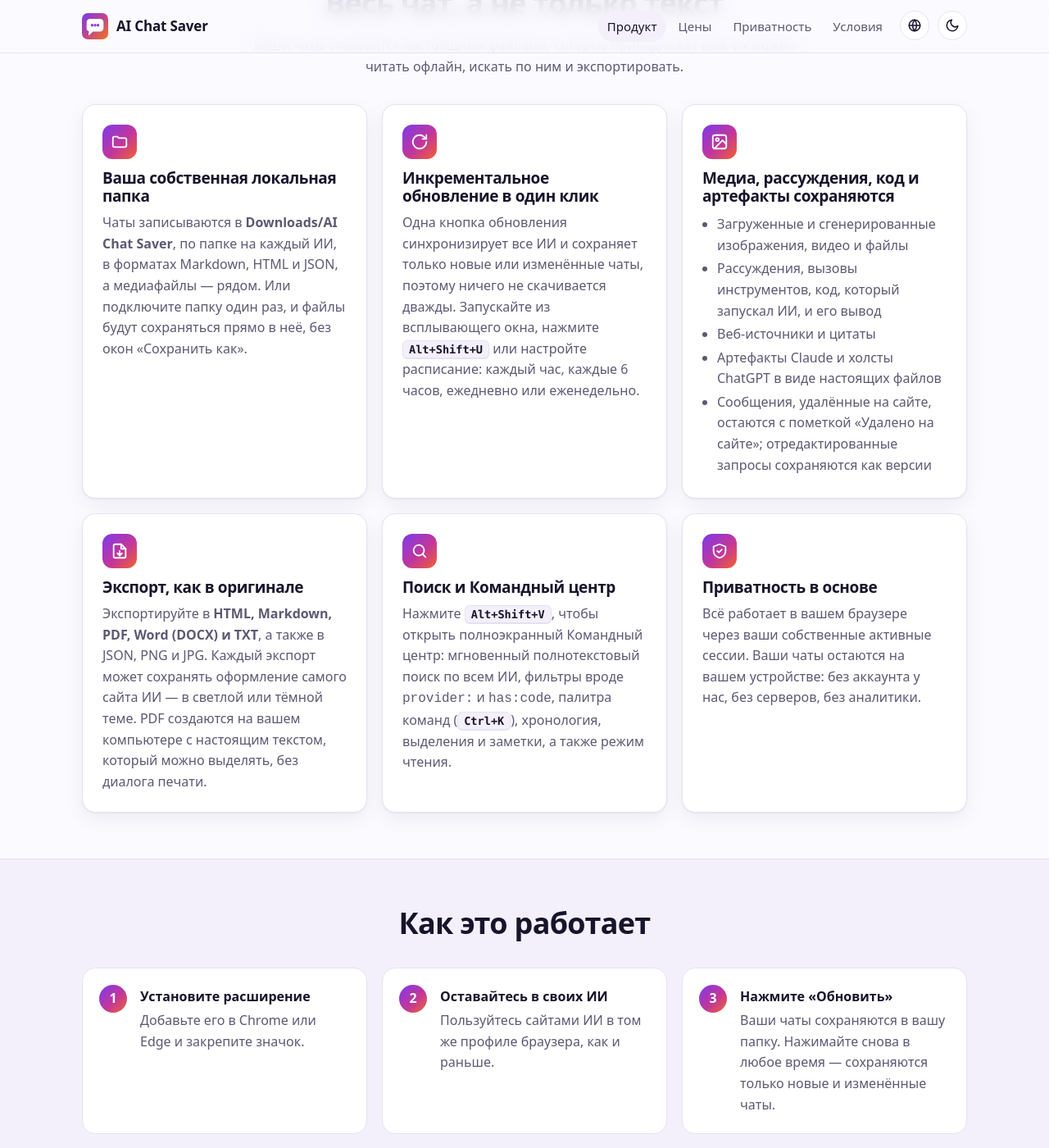
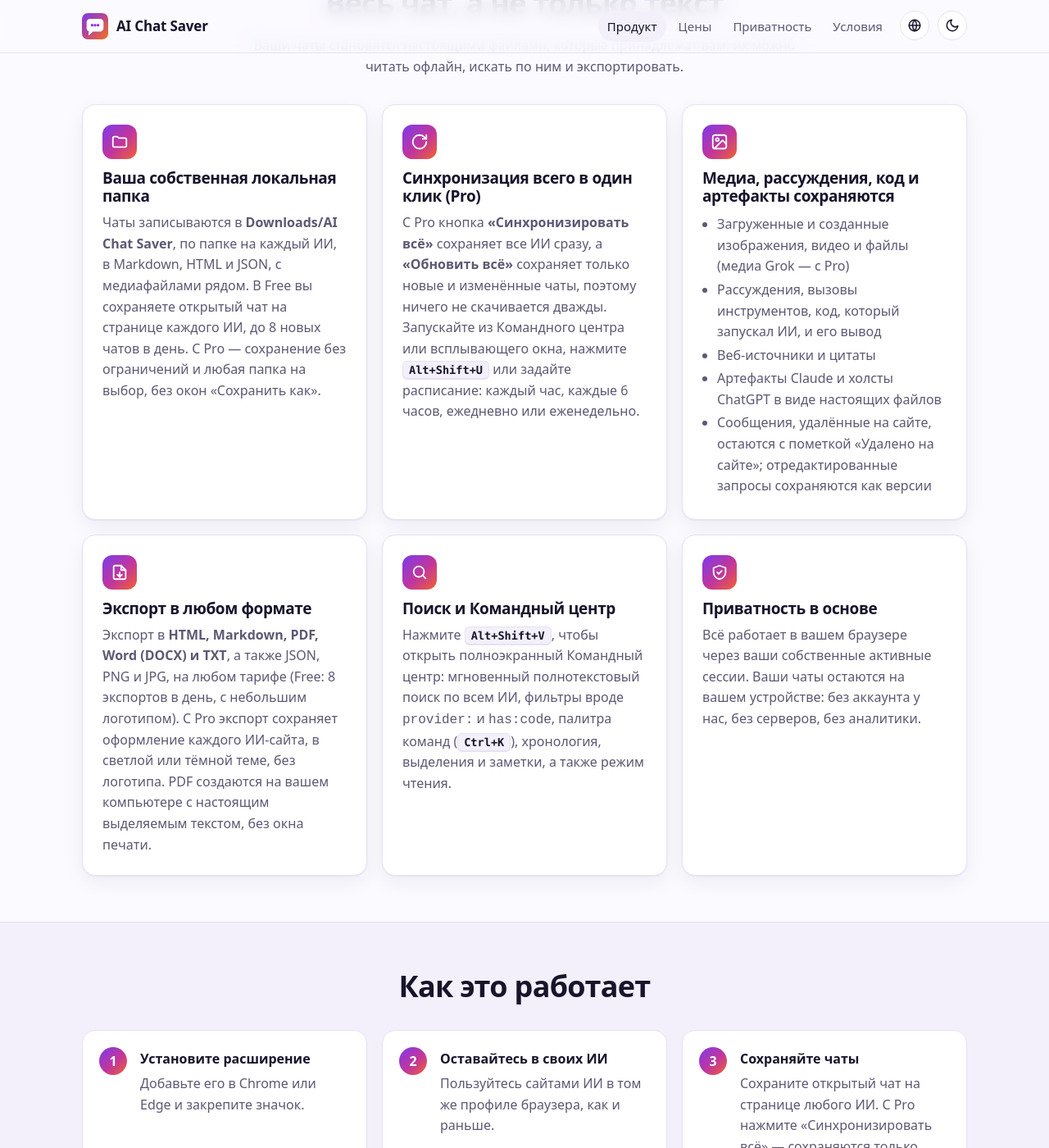
Before and after one commit to aichatsaver/aichatsaver.github.io, a Jekyll site: the page built from ru/index.html, in a window 1280 px wide and 1400 px high, scrolled down 1275 px. Shown: the whole window at 82% size. Built offline with Jekyll 4.4.1, drawn with Linux system fonts in a browser that asks for light colours; some of the changed text lies outside the part shown.

Commit message:
Site: v2.14 Free/Pro texts (ru)

```diff
--- a/_data/i18n/ru.yml
+++ b/_data/i18n/ru.yml
@@ -29,22 +29,25 @@ stores:
   version: Версия %version%
 meta:
   tagline: Сохраняйте каждый чат с ИИ в папку на своём компьютере.
-  description: 'AI Chat Saver — расширение для браузера, которое сохраняет ваши чаты из 18 ИИ-ассистентов в локальную папку: обновление в один клик, поиск и экспорт, который выглядит как оригинальные сайты.'
+  description: "AI Chat Saver — расширение для браузера, которое сохраняет ваши чаты из 18 ИИ-ассистентов в локальную папку, с поиском и экспортом в любом формате. Pro добавляет синхронизацию всех ИИ в один клик и экспорт в оформлении оригинальных сайтов."
   pro_status: Pro — скоро запуск
   free_features:
   - "Все 18 ИИ"
   - "Командный центр для просмотра чатов"
-  - "8 сохранений в день"
+  - "Ручное сохранение открытого чата"
+  - "8 новых чатов в день"
   - "8 экспортов в день, любой формат"
+  - "Studio и выделения"
   - "Медиа из всех ИИ (кроме Grok)"
   - "Сохранение в «Загрузки»"
   - "Небольшой логотип как водяной знак"
   pro_features:
   - "Всё, что есть в Free"
+  - "«Синхронизировать всё» из Командного центра"
   - "Безлимитные сохранения и экспорт"
   - "Без водяного знака"
   - "Оригинальный вид ИИ"
-  - "Синхронизация, автосинхронизация и расписания"
+  - "Автосинхронизация и расписания"
   - "Медиа Grok и восстановление удалённых чатов"
   - "Любая папка"
   - "Один ключ на устройство"
@@ -54,25 +57,25 @@ home:
   h1_a: 'Каждый чат с ИИ — '
   h1_b: на вашем компьютере
   h1_c: .
-  lede: '%name% — расширение для браузера, которое сохраняет ваши чаты из 18 ИИ-ассистентов в папку на вашем собственном компьютере. Один клик — и всё актуально, а данные никогда не покидают ваше устройство.'
+  lede: "%name% — расширение для браузера, которое сохраняет ваши чаты из 18 ИИ-ассистентов в папку на вашем компьютере. Сохраняйте открытый чат в один клик; с Pro один клик синхронизирует все ИИ. Ничего не покидает ваше устройство."
   hero_note: Для Google Chrome и Microsoft Edge.
   ais_h2: Работает с 18 ИИ
   ais_p: Входите в свои ИИ в браузере как обычно. %name% сохраняет чаты каждого из них в отдельную папку.
   features_h2: Весь чат, а не только текст
   features_p: 'Ваши чаты становятся настоящими файлами, которые принадлежат вам: их можно читать офлайн, искать по ним и экспортировать.'
   f1_h: Ваша собственная локальная папка
-  f1_p: Чаты записываются в <strong>Downloads/AI Chat Saver</strong>, по папке на каждый ИИ, в форматах Markdown, HTML и JSON, а медиафайлы — рядом. Или подключите папку один раз, и файлы будут сохраняться прямо в неё, без окон «Сохранить как».
-  f2_h: Инкрементальное обновление в один клик
-  f2_p: 'Одна кнопка обновления синхронизирует все ИИ и сохраняет только новые или изменённые чаты, поэтому ничего не скачивается дважды. Запускайте из всплывающего окна, нажмите <kbd>Alt+Shift+U</kbd> или настройте расписание: каждый час, каждые 6 часов, ежедневно или еженедельно.'
+  f1_p: "Чаты записываются в <strong>Downloads/AI Chat Saver</strong>, по папке на каждый ИИ, в Markdown, HTML и JSON, с медиафайлами рядом. В Free вы сохраняете открытый чат на странице каждого ИИ, до 8 новых чатов в день. С Pro — сохранение без ограничений и любая папка на выбор, без окон «Сохранить как»."
+  f2_h: "Синхронизация всего в один клик (Pro)"
+  f2_p: "С Pro кнопка <strong>«Синхронизировать всё»</strong> сохраняет все ИИ сразу, а <strong>«Обновить всё»</strong> сохраняет только новые и изменённые чаты, поэтому ничего не скачивается дважды. Запускайте из Командного центра или всплывающего окна, нажмите <kbd>Alt+Shift+U</kbd> или задайте расписание: каждый час, каждые 6 часов, ежедневно или еженедельно."
   f3_h: Медиа, рассуждения, код и артефакты сохраняются
   f3_items:
-  - Загруженные и сгенерированные изображения, видео и файлы
+  - "Загруженные и созданные изображения, видео и файлы (медиа Grok — с Pro)"
   - Рассуждения, вызовы инструментов, код, который запускал ИИ, и его вывод
   - Веб-источники и цитаты
   - Артефакты Claude и холсты ChatGPT в виде настоящих файлов
   - Сообщения, удалённые на сайте, остаются с пометкой «Удалено на сайте»; отредактированные запросы сохраняются как версии
-  f4_h: Экспорт, как в оригинале
-  f4_p: Экспортируйте в <strong>HTML, Markdown, PDF, Word (DOCX) и TXT</strong>, а также в JSON, PNG и JPG. Каждый экспорт может сохранять оформление самого сайта ИИ — в светлой или тёмной теме. PDF создаются на вашем компьютере с настоящим текстом, который можно выделять, без диалога печати.
+  f4_h: "Экспорт в любом формате"
+  f4_p: "Экспорт в <strong>HTML, Markdown, PDF, Word (DOCX) и TXT</strong>, а также JSON, PNG и JPG, на любом тарифе (Free: 8 экспортов в день, с небольшим логотипом). С Pro экспорт сохраняет оформление каждого ИИ-сайта, в светлой или тёмной теме, без логотипа. PDF создаются на вашем компьютере с настоящим выделяемым текстом, без окна печати."
   f5_h: Поиск и Командный центр
   f5_p: 'Нажмите <kbd>%shortcut%</kbd>, чтобы открыть полноэкранный Командный центр: мгновенный полнотекстовый поиск по всем ИИ, фильтры вроде <code>provider:</code> и <code>has:code</code>, палитра команд (<kbd>Ctrl+K</kbd>), хронология, выделения и заметки, а также режим чтения.'
   f6_h: Приватность в основе
@@ -83,8 +86,8 @@ home:
     d: Добавьте его в Chrome или Edge и закрепите значок.
   - t: Оставайтесь в своих ИИ
     d: Пользуйтесь сайтами ИИ в том же профиле браузера, как и раньше.
-  - t: Нажмите «Обновить»
-    d: Ваши чаты сохраняются в вашу папку. Нажимайте снова в любое время — сохраняются только новые и изменённые чаты.
+  - t: "Сохраняйте чаты"
+    d: "Сохраните открытый чат на странице любого ИИ. С Pro нажмите «Синхронизировать всё» — сохраняются только новые и изменённые чаты."
   priv_eyebrow: Приватность
   priv_h2: Ваши чаты никогда не попадают к нам
   priv_p: '%name% читает ваши чаты через браузер с тех сайтов ИИ, в которые вы вошли, и записывает их только в вашу собственную папку и в локальное хранилище браузера. Прочитайте полную <a href="%privacy_url%">Политику конфиденциальности</a> (на английском).'
@@ -103,6 +106,8 @@ home:
     a: После каждой синхронизации расширение проверяет все ИИ. Если сайт изменился и сохранение перестало работать, вы получите одно уведомление и баннер, а неудачный запуск никогда не перезапишет успешно сохранённый чат.
   - q: Это бесплатно?
     a: Да, есть тариф Free. %pro_status%. Смотрите <a href="%pricing_url%">Цены</a>.
+  - q: "Можно ли вернуть деньги?"
+    a: "Pro на год: полный возврат в течение 7 дней после первого платежа. Pro на месяц не возвращается, но вы можете отменить подписку в любой момент и пользоваться Pro до конца оплаченного месяца."
   - q: Потерялся лицензионный ключ или email указан с ошибкой
     a: Напишите на <a href="mailto:%email%">%email%</a> и приложите квитанцию об оплате. Мы исправим email в вашей лицензии и отправим ключ повторно.
   cta_h2: Сохраните каждый разговор
```
